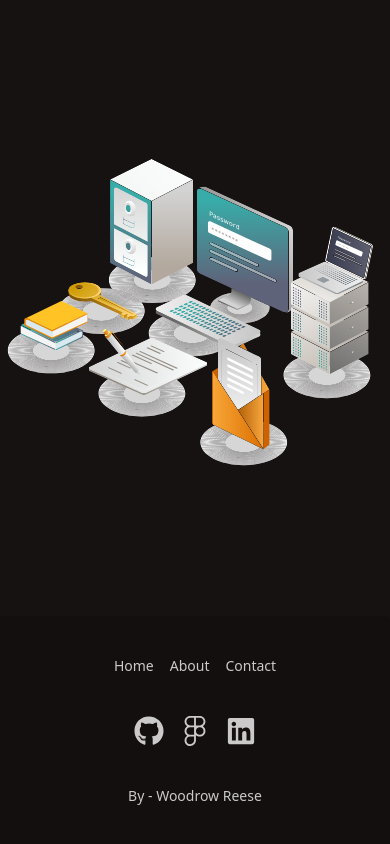
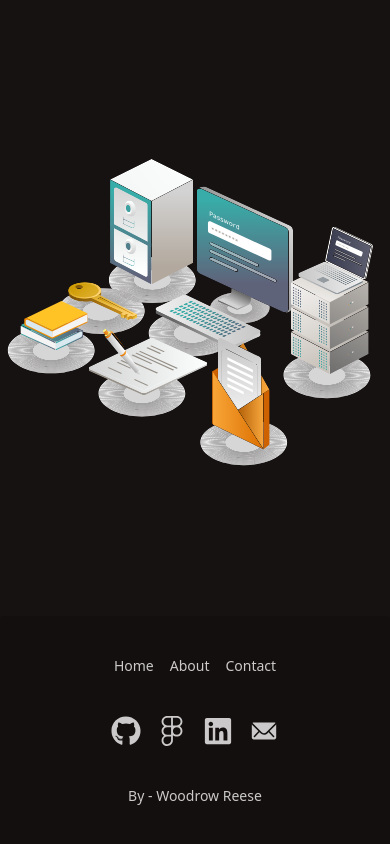
Before and after one commit to woooocoder/SecretVault, a React (Vite) app: page / in a window 390 px wide. Shown: the part 3769-4613 px from the top of the page. Built offline with nearby package versions, Linux system fonts and the light colour scheme.

Commit message:
responsive footer w/ links

```diff
--- a/src/components/Footer.jsx
+++ b/src/components/Footer.jsx
@@ -1,5 +1,5 @@
 import { FaGithub, FaFigma, FaLinkedin } from "react-icons/fa"
-
+import { IoIosMail } from "react-icons/io"
 export default function Footer() {
     return (
         <footer className="footer footer-center bg-base-200 text-base-content rounded p-10">
@@ -10,16 +10,18 @@ export default function Footer() {
             </nav>
 
             <nav>
-                {/* Github figma linkedin */}
                 <div className="grid grid-flow-col gap-4">
-                    <a>
+                    <a href="https://github.com/woooocoder/SecretVault/tree/main">
                         <FaGithub size={30} />
                     </a>
-                    <a>
+                    <a href="https://www.figma.com/design/2hR3T26Tyb3irolKBJ5JzM/SecretVault?node-id=108-1324&t=3hHrQ3zMQRZPWjMk-0">
                         <FaFigma size={30} />
                     </a>
-                    <a>
+                    <a href="https://www.linkedin.com/in/reese-woodrow/">
                         <FaLinkedin size={30} />
+                    </a>
+                    <a href="https://woodrow7reese@gmail.com">
+                        <IoIosMail size={30} />
                     </a>
                 </div>
             </nav>
```
